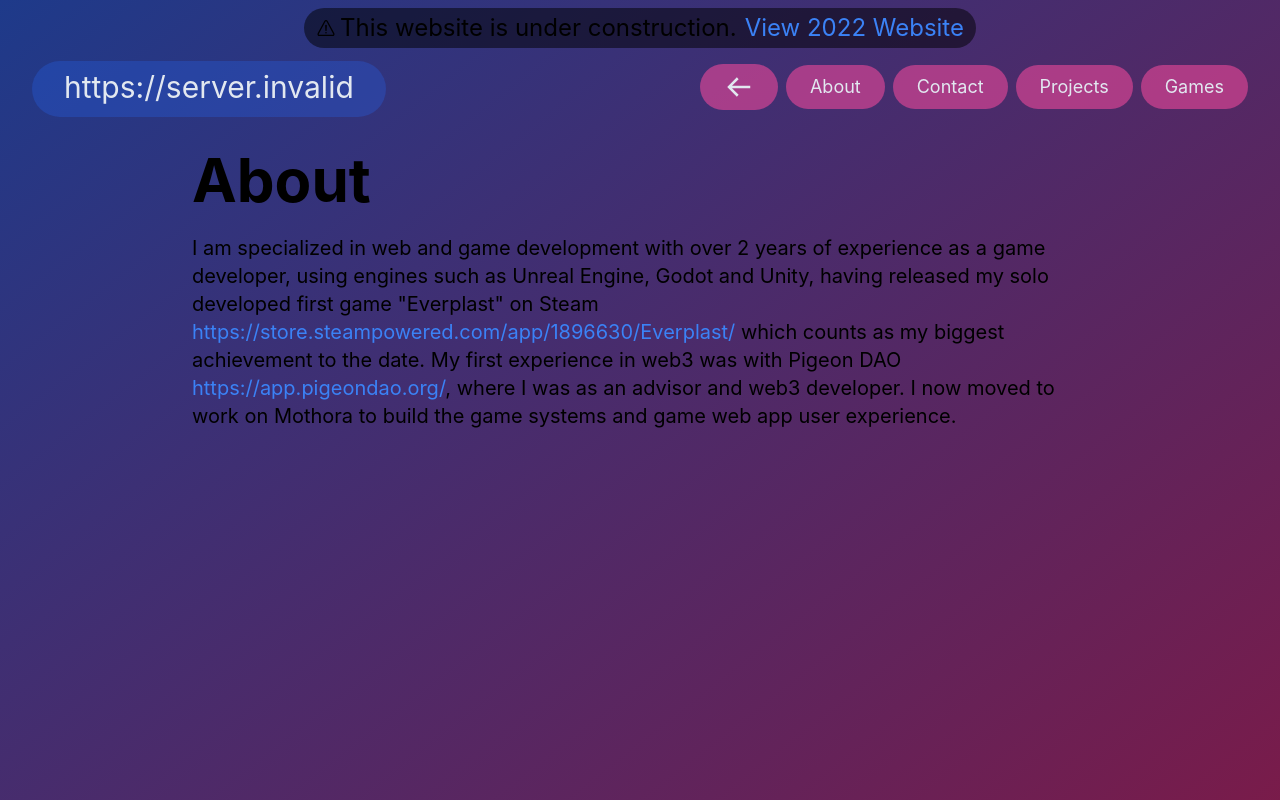
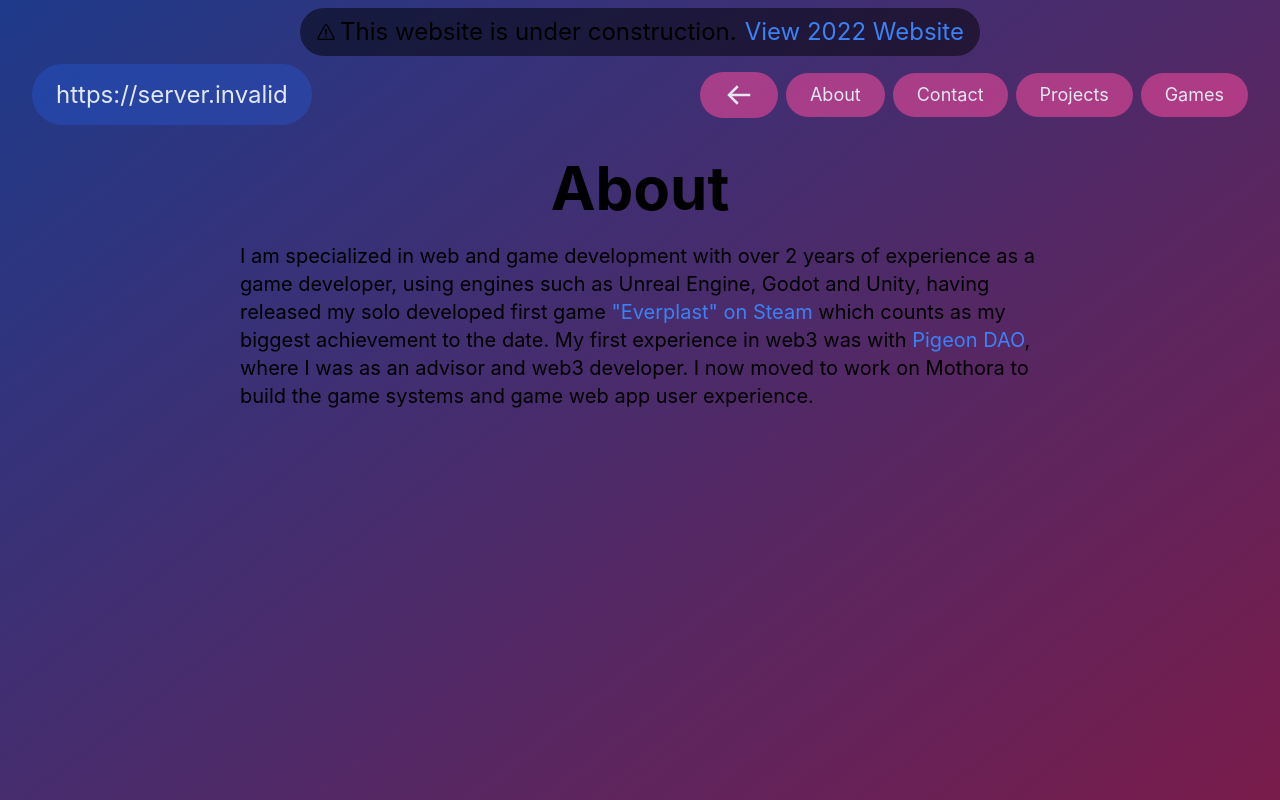
Before and after one commit to WraithWinterly/aydens.net, a Next.js app: page /about in a window 1280 px wide. Shown: the top 800 px of the page. Built offline with nearby package versions, Linux system fonts and the light colour scheme; no server answers; what prettier-plugin-tailwindcss would draw is missing.

Commit message:
Header/layout responsiveness

```diff
--- a/package.json
+++ b/package.json
@@ -9,6 +9,7 @@
     "lint": "next lint"
   },
   "dependencies": {
+    "@headlessui/react": "^1.7.7",
     "@types/node": "18.11.13",
     "@types/react": "18.0.26",
     "@types/react-dom": "18.0.9",
--- a/src/components/header.tsx
+++ b/src/components/header.tsx
@@ -1,17 +1,28 @@
+import { Dispatch, SetStateAction, useState } from "react";
 import Link from "next/link";
 import { useRouter } from "next/router";
 import { BiArrowBack } from "react-icons/bi";
 import { IoWarningOutline } from "react-icons/io5";
+import { RxHamburgerMenu } from "react-icons/rx";
+import Modal from "./ui/modal";
 
 export default function Header() {
   const router = useRouter();
+
+  const [menuOpen, setMenuOpen] = useState(false);
+
   return (
     <>
+      <Modal isOpen={menuOpen} setIsOpen={setMenuOpen} title="Menu">
+        <div className="mx-auto flex w-48 flex-col items-stretch gap-4">
+          <Links setMenuOpen={setMenuOpen} />
+        </div>
+      </Modal>
       <div className="relative flex w-full items-center justify-center gap-2 text-center text-2xl">
-        <div className="mt-2 flex gap-2 rounded-full bg-black/50 px-3 py-1">
-          <div className="flex shrink-0 items-center gap-1">
+        <div className="mt-2 flex flex-col rounded-full bg-black/50 px-4 py-2 md:flex-row md:gap-2">
+          <div className="flex shrink-0 flex-row items-center gap-1">
             <IoWarningOutline size={20} />
-            <span>This website is under construction. </span>
+            <span>This website is under construction.</span>
           </div>
 
           <a
@@ -22,12 +33,12 @@ export default function Header() {
           </a>
         </div>
       </div>
-      <header className="relative flex w-full justify-between py-4 px-8 text-center ">
+      <header className="relative flex w-full justify-between py-4 px-4 text-center lg:px-8 ">
         <div className="flex w-full items-center justify-between gap-4">
           <div className="items-center">
             <a
               href={`https://${process.env.NEXT_PUBLIC_URL}`}
-              className="rounded-full bg-blue-600/30 py-3 px-8 pt-2 text-3xl text-slate-200 transition-colors hover:bg-blue-600/80 hover:text-white">
+              className="rounded-full bg-blue-600/30 py-4 px-6 text-2xl text-slate-200 transition-colors hover:bg-blue-600/80 hover:text-white">
               {process.env.NEXT_PUBLIC_URL}
             </a>
           </div>
@@ -43,24 +54,51 @@ export default function Header() {
               </Link>
             )}
 
-            <Link href={"/about"} className="header-link">
-              About
-            </Link>
-
-            <Link href={"/contact"} className="header-link">
-              Contact
-            </Link>
-
-            <Link href={"/projects"} className="header-link">
-              Projects
-            </Link>
-
-            <Link href={"/games"} className="header-link">
-              Games
-            </Link>
+            <div className="hidden shrink-0 items-center gap-2 md:flex">
+              <Links setMenuOpen={setMenuOpen} />
+            </div>
+            <div className="flex md:hidden">
+              <button className="header-link" onClick={() => setMenuOpen(true)}>
+                <RxHamburgerMenu size={30} />
+              </button>
+            </div>
           </div>
         </div>
       </header>
     </>
   );
 }
+
+function Links({
+  setMenuOpen,
+}: {
+  setMenuOpen: Dispatch<SetStateAction<boolean>>;
+}) {
+  return (
+    <>
+      <Link href={"/about"}>
+        <button className="header-link" onClick={() => setMenuOpen(false)}>
+          About
+        </button>
+      </Link>
+
+      <Link href={"/contact"}>
+        <button className="header-link" onClick={() => setMenuOpen(false)}>
+          Contact
+        </button>
+      </Link>
+
+      <Link href={"/projects"}>
+        <button className="header-link" onClick={() => setMenuOpen(false)}>
+          Projects
+        </button>
+      </Link>
+
+      <Link href={"/games"}>
+        <button className="header-link" onClick={() => setMenuOpen(false)}>
+          Games
+        </button>
+      </Link>
+    </>
+  );
+}
--- a/src/components/layout.tsx
+++ b/src/components/layout.tsx
@@ -39,7 +39,8 @@ export default function Layout({ children }: LayoutProps) {
       {useAltBg && <SpaceParallax offsetY={offsetY} />}
 
       <Header />
-      <div className="relative flex h-full min-h-screen w-full flex-col items-center pb-12">
+      <div
+        className={`relative flex h-full min-h-screen w-full max-w-[${window.innerWidth}px] flex-col items-center pb-12`}>
         {children}
       </div>
       <Footer />
--- /dev/null
+++ b/src/components/ui/modal.tsx
@@ -0,0 +1,66 @@
+import { Dispatch, SetStateAction } from "react";
+import { Dialog, Transition } from "@headlessui/react";
+import { Fragment, useState } from "react";
+import { IoClose } from "react-icons/io5";
+import { ReactNode } from "react";
+
+interface ModalProps {
+  children: ReactNode;
+  isOpen: boolean;
+  setIsOpen: Dispatch<SetStateAction<boolean>>;
+  title: string;
+}
+export default function Modal({
+  children,
+  isOpen,
+  setIsOpen,
+  title,
+}: ModalProps) {
+  return (
+    <>
+      <Transition appear show={isOpen} as={Fragment}>
+        <Dialog as="div" className="relative" onClose={() => setIsOpen(false)}>
+          <Transition.Child
+            as={Fragment}
+            enter="ease-out duration-300"
+            enterFrom="opacity-0"
+            enterTo="opacity-100"
+            leave="ease-in duration-200"
+            leaveFrom="opacity-100"
+            leaveTo="opacity-0">
+            <div className="fixed inset-0 bg-black bg-opacity-25" />
+          </Transition.Child>
+
+          <div className="fixed inset-0 overflow-y-auto">
+            <div className="flex min-h-full items-center justify-center p-4 text-center">
+              <Transition.Child
+                as={Fragment}
+                enter="ease-out duration-300"
+                enterFrom="opacity-0 scale-95"
+                enterTo="opacity-100 scale-100"
+                leave="ease-in duration-200"
+                leaveFrom="opacity-100 scale-100"
+                leaveTo="opacity-0 scale-95">
+                <Dialog.Panel className="w-fit transform overflow-hidden rounded-2xl bg-black/50 p-2 text-left align-middle text-white shadow-xl backdrop-blur-md transition-all">
+                  <Dialog.Title as="h4" className="leading-6 text-white">
+                    <div className="flex items-center justify-between text-white">
+                      <h4 className="px-4">{title}</h4>
+                      <button className="pr-2">
+                        <button
+                          className="rounded-full px-1 py-1 text-gray-400 transition-colors hover:bg-gray-400/30 hover:text-white"
+                          onClick={() => setIsOpen(false)}>
+                          <IoClose size={32} />
+                        </button>
+                      </button>
+                    </div>
+                  </Dialog.Title>
+                  <div className="p-4">{children}</div>
+                </Dialog.Panel>
+              </Transition.Child>
+            </div>
+          </div>
+        </Dialog>
+      </Transition>
+    </>
+  );
+}
--- a/src/pages/about.tsx
+++ b/src/pages/about.tsx
@@ -1,18 +1,18 @@
 export default function About() {
   return (
-    <div className="max-w-4xl animate-in fade-in duration-500">
-      <h1 className="animate-in slide-in-from-top-5 duration-500">About</h1>
+    <div className="w-fit px-12 animate-in fade-in duration-500 md:max-w-4xl">
+      <h1 className="w-full text-center animate-in slide-in-from-top-5 duration-500">
+        About
+      </h1>
       <p className="animate-in slide-in-from-left-5 duration-500">
         I am specialized in web and game development with over 2 years of
         experience as a game developer, using engines such as Unreal Engine,
-        Godot and Unity, having released my solo developed first game
-        &quot;Everplast&quot; on Steam{" "}
+        Godot and Unity, having released my solo developed first game{" "}
         <a href="https://store.steampowered.com/app/1896630/Everplast/">
-          https://store.steampowered.com/app/1896630/Everplast/
+          &quot;Everplast&quot; on Steam{" "}
         </a>{" "}
         which counts as my biggest achievement to the date. My first experience
-        in web3 was with Pigeon DAO{" "}
-        <a href="https://app.pigeondao.org/">https://app.pigeondao.org/</a>,
+        in web3 was with <a href="https://app.pigeondao.org/">Pigeon DAO</a>,
         where I was as an advisor and web3 developer. I now moved to work on
         Mothora to build the game systems and game web app user experience.
       </p>
--- a/src/pages/contact.tsx
+++ b/src/pages/contact.tsx
@@ -42,7 +42,7 @@ export default function Contact() {
   return (
     <div className="flex flex-col gap-4 animate-in fade-in slide-in-from-top-10 duration-700">
       <div>
-        <h1>Contact</h1>
+        <h1 className="text-center">Contact</h1>
         <p>I am happy you have taken the time to reach out!</p>
         <p>
           Open communication and friendliness are a huge value for me, and your
--- a/src/pages/games.tsx
+++ b/src/pages/games.tsx
@@ -12,7 +12,7 @@ export default function Games() {
   const [hoveringImage, setHoveringImage] = useState<boolean>(false);
   return (
     <div className="flex flex-col items-center gap-4">
-      <h1>Games</h1>
+      <h1 className="text-center">Games</h1>
       {/* Everplast */}
       <div
         className="h-[350px] w-[980px] rounded-lg bg-center bg-no-repeat transition-all animate-in fade-in zoom-in-50 duration-500"
--- a/src/pages/index.tsx
+++ b/src/pages/index.tsx
@@ -10,7 +10,7 @@ export default function Home() {
       </Head>
 
       <main className="flex h-full min-h-screen flex-col items-center">
-        <h1 className="animate-in fade-in slide-in-from-top-10 duration-700 ">
+        <h1 className="w-fit px-4 text-center animate-in fade-in slide-in-from-top-10 duration-700 ">
           Welcome to Ayden{"'"}s Site!
         </h1>
         <p className="w-96 text-center font-bold animate-in fade-in slide-in-from-left-80 duration-700">
--- a/src/pages/projects.tsx
+++ b/src/pages/projects.tsx
@@ -64,7 +64,7 @@ export default function Projects() {
   const id = useId();
   return (
     <div className="animate-in fade-in duration-500">
-      <h1>Projects</h1>
+      <h1 className="text-center">Projects</h1>
       <div className="flex flex-col gap-4">
         {projects.map((project, i) => (
           <ProjectCard
--- a/src/styles/globals.css
+++ b/src/styles/globals.css
@@ -37,7 +37,7 @@
   }
 
   .header-link {
-    @apply cursor-pointer rounded-full bg-pink-500/60 px-6 py-2 text-lg text-slate-200 transition-colors hover:bg-pink-500/40 hover:text-white;
+    @apply w-full cursor-pointer rounded-full bg-pink-500/60 px-6 py-2 text-lg text-slate-200 transition-colors hover:bg-pink-500/40 hover:text-white;
   }
 }
 
--- a/tailwind.config.js
+++ b/tailwind.config.js
@@ -6,6 +6,19 @@ module.exports = {
   ],
   theme: {
     extend: {},
+    screens: {
+      sm: "640px",
+      // => @media (min-width: 640px) { ... }
+
+      md: "768px",
+      // => @media (min-width: 768px) { ... }
+
+      lg: "1024px",
+      // => @media (min-width: 1024px) { ... }
+
+      xl: "1280px",
+      // => @media (min-width: 1280px) { ... }
+    },
   },
   plugins: [
     require("prettier-plugin-tailwindcss"),
```
Also changed, not shown: 1 other file (tests, documents, lock files or other folders).
